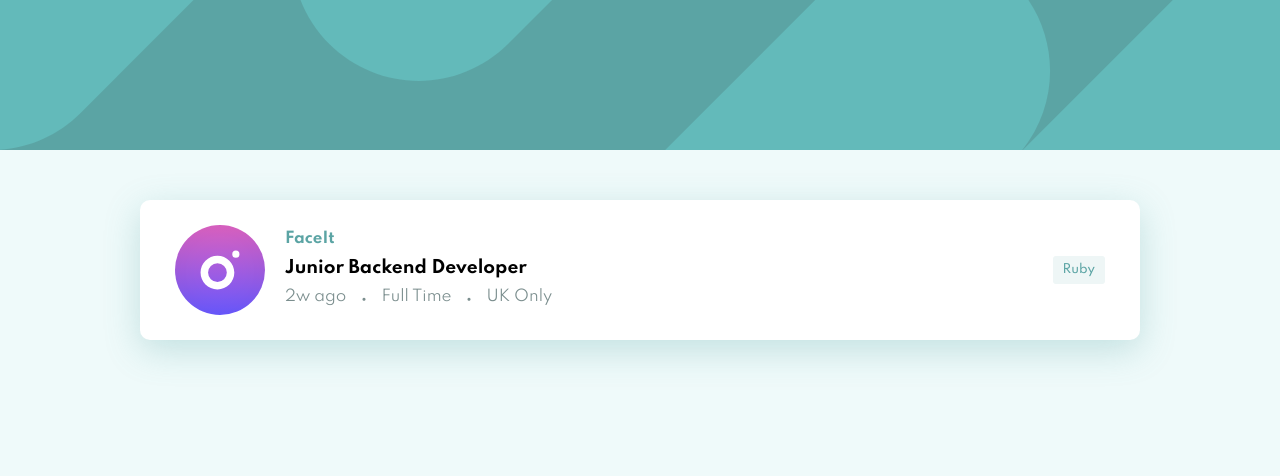
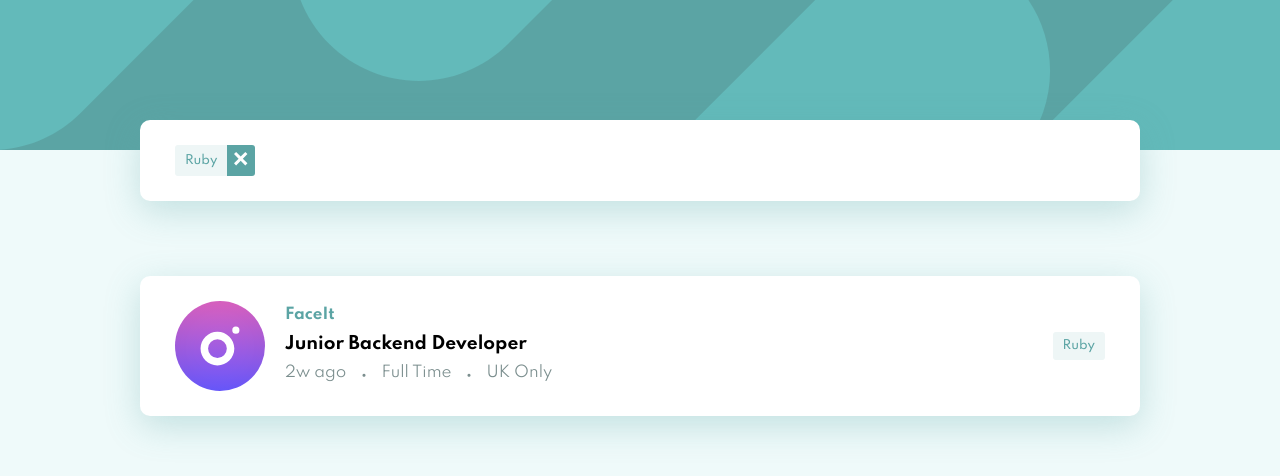
Before and after one commit to anohene1/job-listing, a React (Create React App) app: page / in a window 1280 px wide. Both pictures are taken after a click on the button "Ruby". Shown: the top 476 px of the page. Built offline with nearby package versions, Linux system fonts and the light colour scheme.

Commit message:
filtering and filter box complete

```diff
--- a/src/App.js
+++ b/src/App.js
@@ -3,6 +3,8 @@ import "./App.css";
 import Card from "./components/Card/Card";
 import Cards from "./components/Cards/Cards";
 import Header from "./components/Header/Header";
+import FilterBox from "./components/FilterBox/FilterBox"
+import Filter from "./components/Filter/Filter.jsx"
 import data from "./data.json";
 
 function App() {
@@ -12,12 +14,21 @@ function App() {
   const allCards = cards.map((item) => (
     <Card item={item} key={item.id} onClick={(name) => addFilter(name)} />
   ));
+  const allFilters = filters.map((filter, index) => (
+    <Filter key={index} name={filter} onClick={(name) => removeFilter(name)}/>
+  ))
 
   function addFilter(filter) {
     setFilters((prevFilters) => {
       if (prevFilters.includes(filter)) return prevFilters;
       return [...prevFilters, filter];
     });
+  }
+
+  function removeFilter(filter) {
+    setFilters(prevFilters => {
+      return prevFilters.filter(item => item !== filter)
+    })
   }
 
   function filterCards() {
@@ -36,6 +47,9 @@ function App() {
   return (
     <div className="App">
       <Header />
+      { allFilters.length !== 0 && <FilterBox>
+        {allFilters}
+      </FilterBox>}
       <Cards>{allCards}</Cards>
     </div>
   );
--- /dev/null
+++ b/src/components/Filter/Filter.jsx
@@ -0,0 +1,14 @@
+import styles from './Filter.module.scss'
+
+function Filter({name, onClick}) {
+    return (
+        <div className={styles.filter}>
+            <div className={styles.name}>{name}</div>
+            <button onClick={() => onClick(name)}>
+            <svg xmlns="http://www.w3.org/2000/svg" width="14" height="14"><path fill="#FFF" fillRule="evenodd" d="M11.314 0l2.121 2.121-4.596 4.596 4.596 4.597-2.121 2.121-4.597-4.596-4.596 4.596L0 11.314l4.596-4.597L0 2.121 2.121 0l4.596 4.596L11.314 0z"/></svg>
+            </button>
+        </div>
+    );
+}
+
+export default Filter;
--- /dev/null
+++ b/src/components/Filter/Filter.module.scss
@@ -0,0 +1,32 @@
+.filter {
+    display: flex;
+
+    button {
+        border: none;
+        background-color: hsl(180, 29%, 50%);
+        color: white;
+        padding: 7px;
+        text-align: center;
+        border-top-right-radius: 3px;
+        border-bottom-right-radius: 3px;
+        transition: background-color 0.2s;
+        cursor: pointer;
+
+        &:hover {
+            background-color:  hsl(180, 14%, 20%);
+        }
+    }
+}
+
+.name {
+    background-color: hsl(180, 31%, 95%);
+    color: hsl(180, 29%, 50%);
+    font-size: 12px;
+    font-family: 'Spartan', sans-serif;
+    display: grid;
+    place-items: center;
+    font-weight: 500;
+    padding: 7px 10px;
+    border-top-left-radius: 3px;
+    border-bottom-left-radius: 3px;
+}
--- /dev/null
+++ b/src/components/FilterBox/FilterBox.jsx
@@ -0,0 +1,11 @@
+import styles from './FilterBox.module.scss'
+
+function FilterBox({children}) {
+    return (
+        <div className={styles.container}>
+            {children}
+        </div>
+    );
+}
+
+export default FilterBox;
--- /dev/null
+++ b/src/components/FilterBox/FilterBox.module.scss
@@ -0,0 +1,13 @@
+.container {
+    max-width: 1000px;
+    background-color: white;
+    margin: 0 auto;
+    margin-bottom: 25px;
+    margin-top: -30px;
+    padding: 25px 35px;
+    display: flex;
+    gap: 20px;
+    align-items: center;
+    border-radius: 10px;
+    box-shadow: 0 10px 35px rgba(hsl(180, 29%, 50%), 0.3);
+}
```
